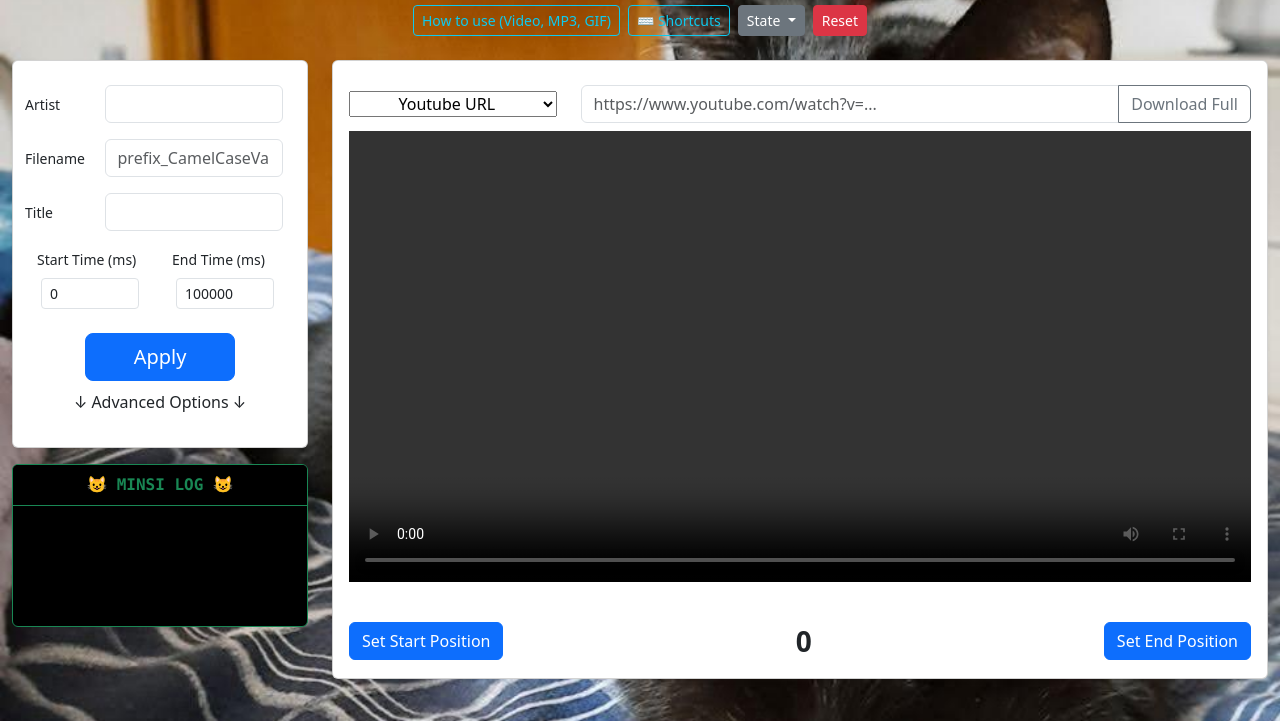
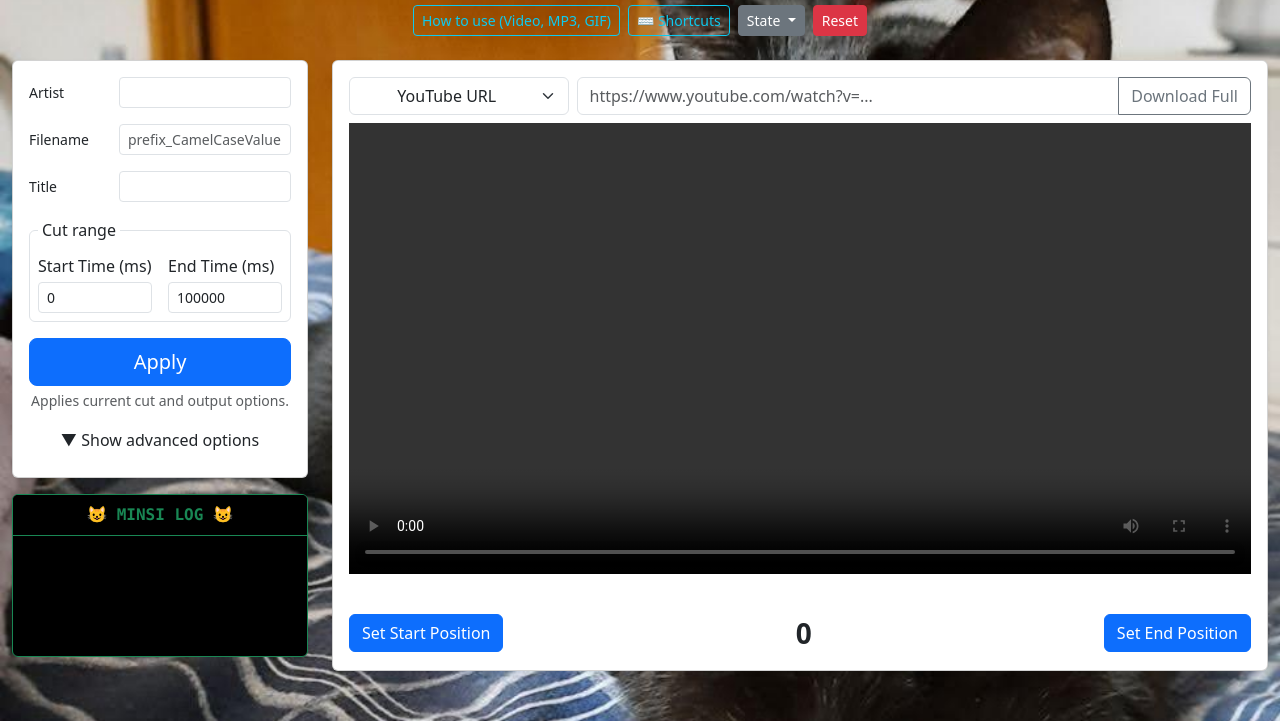
Before and after one commit to benkio/Minsi, a plain HTML site: page public/index.html in a window 1280 px wide. Shown: the part 79-800 px from the top of the page. Drawn offline with nearby package versions, Linux system fonts and the light colour scheme.

Commit message:
AI improving Design

```diff
--- a/public/index.html
+++ b/public/index.html
@@ -18,6 +18,15 @@
           top: 0;
           align-self: start;
         }
+      }
+
+      .advanced-options-toggle[aria-expanded="true"] .advanced-options-chevron {
+        transform: rotate(180deg);
+      }
+
+      .advanced-options-chevron {
+        display: inline-block;
+        transition: transform 0.2s ease;
       }
     </style>
   </head>
@@ -96,18 +105,18 @@
       <div class="row gy-4">
         <!-- Left column: sticky only on large screens; single column on tablets/phones -->
         <div class="col-12 col-lg-3 sticky-left-lg">
-          <div class="card shadow-sm mb-3 p-2">
-            <div class="card-body">
-              <div class="row mb-3 align-items-center">
+          <div class="card shadow-sm mb-3">
+            <div class="card-body p-3">
+              <div class="row g-2 mb-3 align-items-center">
                 <label
                   for="artist"
-                  class="col-3 px-0 col-form-label col-form-label-sm"
+                  class="col-4 col-form-label col-form-label-sm"
                   >Artist</label
                 >
-                <div class="col-9">
+                <div class="col-8">
                   <input
                     type="text"
-                    class="form-control"
+                    class="form-control form-control-sm"
                     id="artist"
                     list="artists"
                   />
@@ -122,17 +131,17 @@
                 </div>
               </div>
 
-              <div class="row mb-3 align-items-center">
+              <div class="row g-2 mb-3 align-items-center">
                 <label
                   for="outputFilename"
-                  class="col-3 px-0 col-form-label col-form-label-sm"
+                  class="col-4 col-form-label col-form-label-sm"
                 >
                   Filename
                 </label>
-                <div class="col-9">
+                <div class="col-8">
                   <input
                     type="text"
-                    class="form-control"
+                    class="form-control form-control-sm"
                     id="outputFilename"
                     maxlength="50"
                     placeholder="prefix_CamelCaseValue"
@@ -140,74 +149,86 @@
                 </div>
               </div>
 
-              <div class="row mb-3 align-items-center">
+              <div class="row g-2 mb-3 align-items-center">
                 <label
                   for="title"
-                  class="col-3 px-0 col-form-label col-form-label-sm"
+                  class="col-4 col-form-label col-form-label-sm"
                 >
                   Title
                 </label>
-                <div class="col-9">
-                  <input type="text" class="form-control" id="title" />
+                <div class="col-8">
+                  <input
+                    type="text"
+                    class="form-control form-control-sm"
+                    id="title"
+                  />
                 </div>
               </div>
 
-              <div class="row">
-                <div class="mb-4 col-6">
-                  <label for="cutStart" class="form-label small">
+              <fieldset class="border rounded p-2 mb-3">
+                <legend class="float-none w-auto px-1 fs-6 mb-1">
+                  Cut range
+                </legend>
+                <div class="row g-3">
+                  <div class="col-12 col-sm-6">
+                    <label for="cutStart" class="form-label form-label-sm mb-1">
                       Start Time (ms)
                     </label>
                     <input
                       type="number"
                       id="cutStart"
-                    class="form-control form-control-sm d-inline-block ms-1"
-                    style="width: 7em"
+                      class="form-control form-control-sm"
                       min="0"
                       step="50"
                       value="0"
                     />
                   </div>
 
-                <div class="mb-4 col-6">
-                  <label for="cutEnd" class="form-label small">
-                    End Time (ms)</label
-                  >
+                  <div class="col-12 col-sm-6">
+                    <label for="cutEnd" class="form-label form-label-sm mb-1">
+                      End Time (ms)
+                    </label>
                     <input
                       type="number"
                       id="cutEnd"
-                    class="form-control form-control-sm d-inline-block ms-1"
-                    style="width: 7em"
+                      class="form-control form-control-sm"
                       min="0"
                       value="100000"
                       step="50"
                     />
                   </div>
                 </div>
+              </fieldset>
 
-              <div class="d-flex justify-content-center">
-                <button
-                  id="applyButton"
-                  type="button"
-                  class="btn btn-primary btn-lg px-5"
-                >
+              <div class="d-grid mb-1">
+                <button id="applyButton" type="button" class="btn btn-primary btn-lg">
                   Apply
                 </button>
               </div>
-              <div class="m-2 d-flex justify-content-center">
+              <p class="text-muted text-center small mb-3">
+                Applies current cut and output options.
+              </p>
+
+              <div class="d-flex justify-content-center mb-2">
                 <button
                   type="button"
-                  class="btn btn-link text-reset text-decoration-none p-0"
+                  id="advancedOptionsToggle"
+                  class="btn btn-link text-reset text-decoration-none p-0 advanced-options-toggle"
                   data-bs-toggle="collapse"
                   data-bs-target="#collapseAdvancedOptions"
                   aria-expanded="false"
                   aria-controls="collapseAdvancedOptions"
                 >
-                  ↓ Advanced Options ↓
+                  <span class="advanced-options-chevron" aria-hidden="true">▼</span>
+                  <span id="advancedOptionsToggleLabel">Show advanced options</span>
                 </button>
               </div>
               <div class="collapse" id="collapseAdvancedOptions">
-                <div class="border rounded p-3 mt-2">
-                  <div class="row g-2 align-items-center mb-3">
+                <fieldset class="border rounded p-3 mt-2">
+                  <legend class="float-none w-auto px-1 fs-6 mb-2">
+                    Advanced options
+                  </legend>
+                  <div class="row g-2 align-items-center mb-2">
                     <label
                       for="shiftVideoSync"
                       class="col-7 col-form-label col-form-label-sm"
@@ -221,20 +242,26 @@
                         class="form-control form-control-sm"
                         value="0"
                         step="50"
+                        aria-describedby="shiftVideoSyncHelp"
                       />
+                    </div>
+                    <div class="col-12">
+                      <p id="shiftVideoSyncHelp" class="mb-0 form-text pt-1">
+                        Positive values delay video. Negative values advance it.
+                      </p>
                     </div>
                   </div>
 
-                  <div class="row g-2 align-items-center mb-3">
+                  <div class="row g-2 align-items-center mb-2">
                     <div class="col-12">
-                      <div class="form-check form-switch mb-0">
+                      <div class="form-check mb-0">
                         <input
                           class="form-check-input"
                           type="checkbox"
                           id="reverseLoopGif"
                         />
                         <label class="form-check-label" for="reverseLoopGif">
-                          Reverse / Loop GIF
+                          Reverse/Loop GIF
                         </label>
                       </div>
                     </div>
@@ -242,21 +269,25 @@
 
                   <div class="row g-2 align-items-center">
                     <div class="col-12">
-                      <div class="form-check form-switch mb-0">
+                      <div class="form-check mb-0">
                         <input
                           class="form-check-input"
                           type="checkbox"
                           id="uploadLocalFile"
                           checked
                           disabled
+                          aria-describedby="uploadLocalFileHelp"
                         />
                         <label class="form-check-label" for="uploadLocalFile">
                           Local file will be uploaded
                         </label>
+                        <p id="uploadLocalFileHelp" class="mb-0 form-text">
+                          Auto-enabled when local source is used.
+                        </p>
                       </div>
                     </div>
                   </div>
-                </div>
+                </fieldset>
               </div>
             </div>
           </div>
@@ -283,14 +314,17 @@
           <!-- YouTube block (URL + preview + cut buttons) -->
           <div class="card shadow-sm mb-4">
             <div class="card-body text-center">
-              <div class="row mb-2">
-                <div class="col-3 m-auto">
-                  <select id="inputSource" class="w-100 text-center mt-2">
-                    <option value="youtubeUrl" selected>Youtube URL</option>
+              <div class="row mb-2 g-2 align-items-center">
+                <div class="col-12 col-md-3">
+                  <label for="inputSource" class="visually-hidden">
+                    Input source
+                  </label>
+                  <select id="inputSource" class="form-select text-center mt-2 mt-md-0">
+                    <option value="youtubeUrl" selected>YouTube URL</option>
                     <option value="localFile">Local File</option>
                   </select>
                 </div>
-                <div class="mt-2 col-9 mx-auto">
+                <div class="col-12 col-md-9">
                   <div class="input-group w-100 w-md-75 mx-auto">
                     <input
                       type="url"
@@ -346,34 +380,38 @@
           </div>
 
           <!-- Result block: video source + result video + playback + subtitles (like youtube block) -->
-          <div class="d-none mt-5" id="videoSourceRowId">
-            <div
-              class="text-center mb-3 d-flex justify-content-center align-items-center gap-2 flex-wrap"
-            >
+          <div class="d-none mt-4 mt-md-5" id="videoSourceRowId">
+            <div class="row g-2 align-items-center justify-content-center mb-3">
+              <div class="col-12 col-sm-5 col-md-4 col-lg-3">
+                <label for="videoSource" class="visually-hidden">Output media type</label>
                 <select
                   name="videoSource"
                   id="videoSource"
-                class="form-select w-50 text-center"
-                style="max-width: 12rem"
+                  class="form-select text-center"
                 >
                   <option value="mp4">Video</option>
-                <option value="gif">Gif</option>
-                <option value="mp3">Mp3</option>
+                  <option value="gif">GIF</option>
+                  <option value="mp3">MP3</option>
                 </select>
+              </div>
+              <div class="col-6 col-sm-auto">
                 <button
                   type="button"
-                class="btn btn-success"
+                  class="btn btn-outline-success w-100"
                   id="downloadAllButton"
                 >
-                Download all
+                  Download All
                 </button>
+              </div>
+              <div class="col-6 col-sm-auto">
                 <button
                   type="button"
-                class="btn btn-warning"
+                  class="btn btn-outline-secondary w-100"
                   id="copyTranscriptButton"
                 >
-                Copy transcript
+                  Copy Transcript
                 </button>
+              </div>
             </div>
           </div>
 
@@ -382,7 +420,7 @@
               <video
                 id="resultVideo"
                 class="w-100 bg-dark"
-                style="object-fit: contain; height: 60vh"
+                style="object-fit: contain; height: clamp(16rem, 60vh, 42rem)"
                 controls
               ></video>
               <audio id="resultAudio" class="w-100 d-none" controls></audio>
@@ -404,6 +442,9 @@
                 class="table table-bordered table-sm bg-white shadow-sm align-middle"
                 id="subtitleTable"
               >
+                <caption class="caption-top small text-muted py-1 px-2">
+                  Subtitles timeline editor
+                </caption>
                 <thead class="table-light text-center">
                   <tr>
                     <th style="width: 6em">
@@ -435,6 +476,7 @@
                           type="button"
                           class="btn btn-sm btn-outline-primary"
                           title="Add subtitle row"
+                          aria-label="Add subtitle row"
                         >
                           ➕
                         </button>
@@ -443,6 +485,7 @@
                           type="button"
                           class="btn btn-sm btn-outline-secondary"
                           title="Sort subtitles"
+                          aria-label="Sort subtitle rows"
                         >
                           ⇅
                         </button>
@@ -489,7 +532,6 @@
               <option value="ImpactWhite" selected>White</option>
               <option value="ImpactBlack">Black</option>
             </optgroup>
-            <hr />
             <optgroup label="Arial Black">
               <option value="ArialBlackYellow">Yellow</option>
               <option value="ArialBlackLightGreen">Light Green</option>
@@ -498,7 +540,7 @@
           </select>
         </td>
         <td>
-          <select type="number" class="form-control form-control-sm">
+          <select class="form-select form-select-sm">
             <option>24</option>
             <option selected>36</option>
             <option>48</option>
@@ -514,6 +556,7 @@
           <button
             type="button"
             class="btn btn-sm btn-outline-danger removeSubtitleButton"
+            aria-label="Remove subtitle row"
           >
             ➖
           </button>
```
Also changed, not shown: 5 other files. Lines whose indentation alone changed are shown as unchanged.
